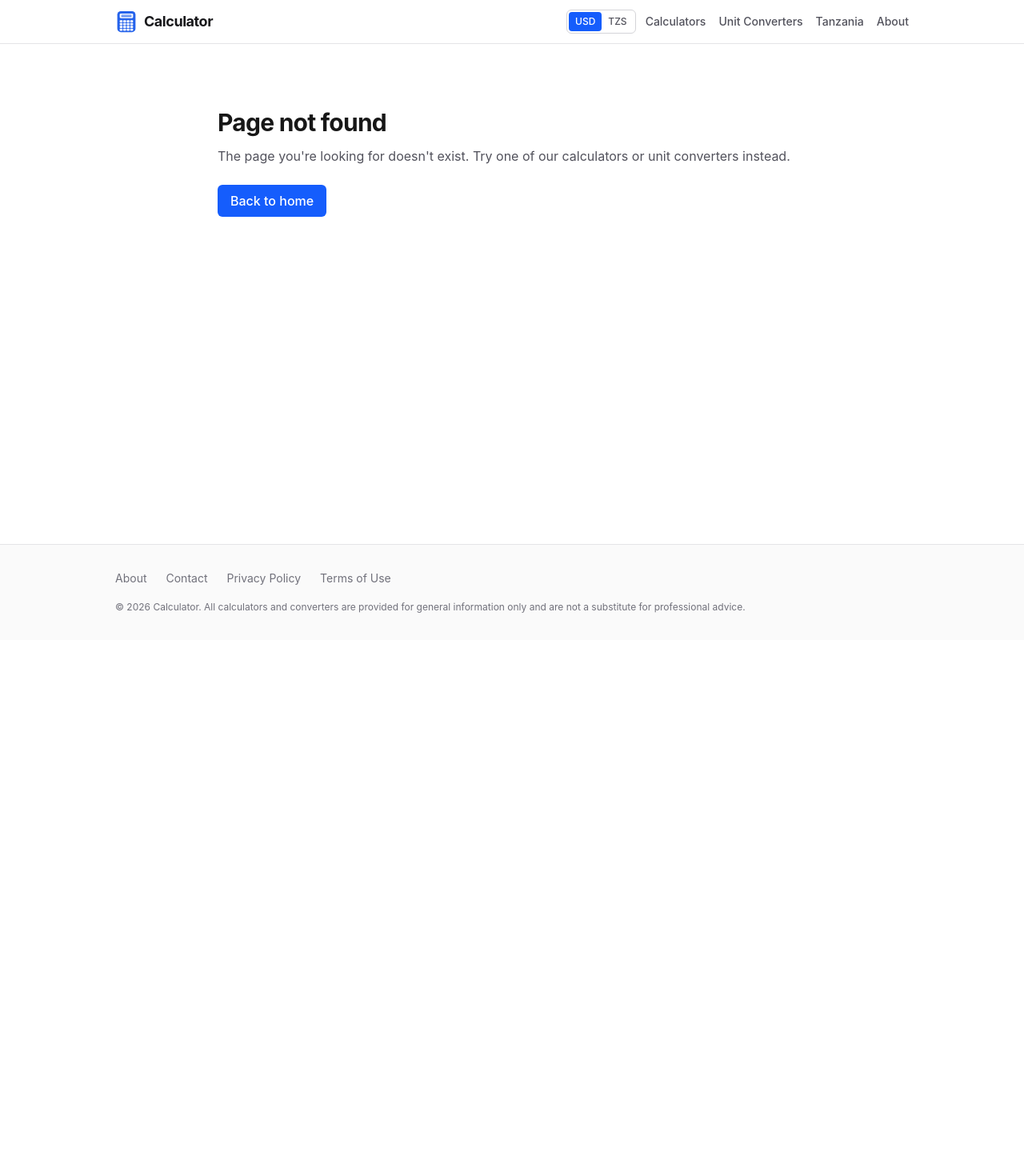
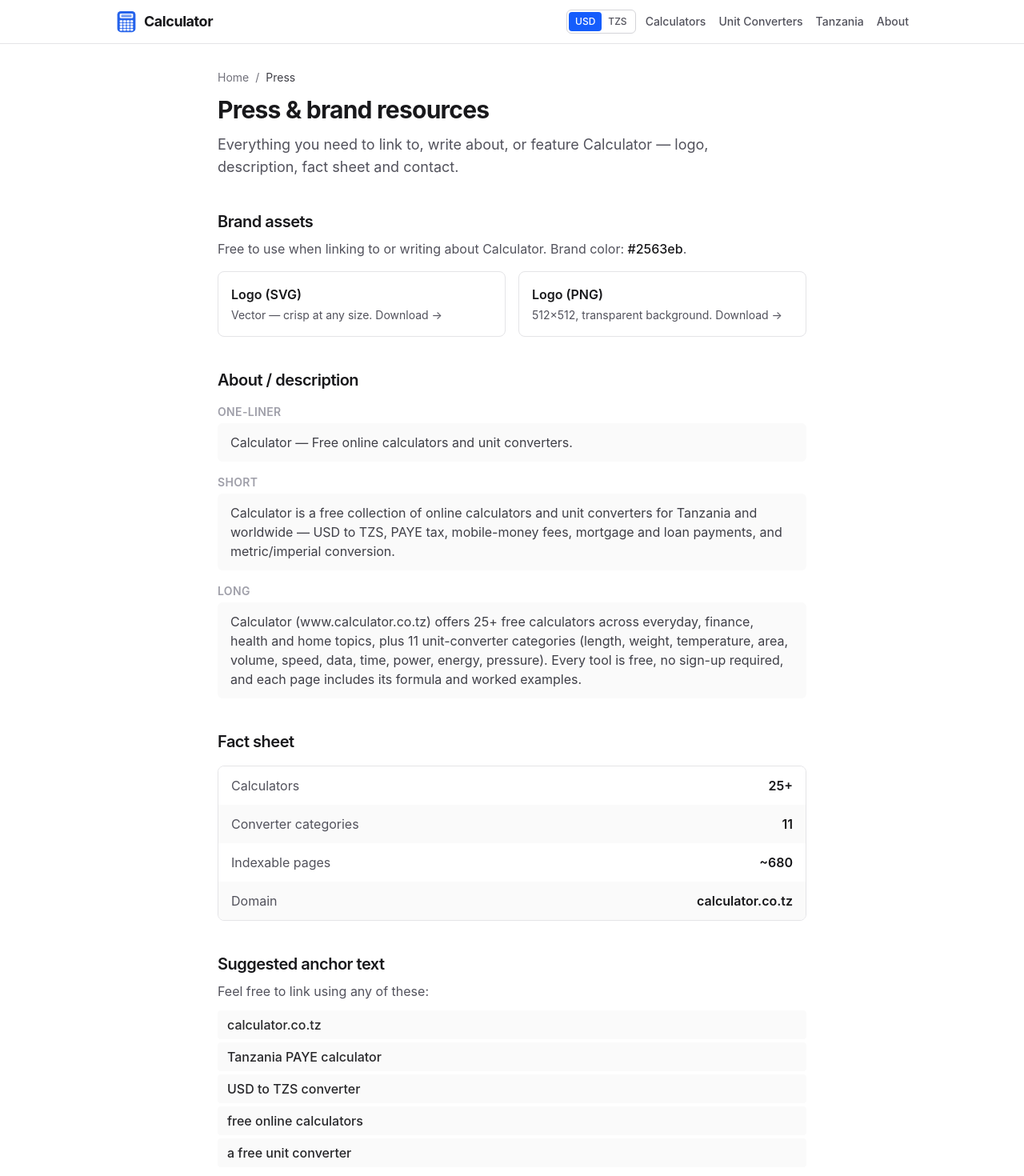
Before and after one commit to deltacotz/quickcalc, a Next.js app: page /press in a window 1280 px wide. Before the commit this address had no page. Shown: the top 1470 px of the page at 80% size. Before the commit the page ends 800 px from the top, so only its background shows below. Built offline with nearby package versions, Linux system fonts and the light colour scheme.

Commit message:
Add /press brand resources page + press logo

```diff
--- /dev/null
+++ b/app/press/page.tsx
@@ -0,0 +1,164 @@
+import type { Metadata } from "next";
+import Link from "next/link";
+import { SITE_NAME, SITE_TAGLINE, SITE_URL, CONTACT_EMAIL } from "@/lib/site";
+import { openGraph, breadcrumbSchema } from "@/lib/seo";
+import { JsonLd } from "@/components/JsonLd";
+
+const FACTS = [
+  { label: "Calculators", value: "25+" },
+  { label: "Converter categories", value: "11" },
+  { label: "Indexable pages", value: "~680" },
+  { label: "Domain", value: "calculator.co.tz" },
+];
+
+const DESC = {
+  oneLiner: `${SITE_NAME} — ${SITE_TAGLINE}.`,
+  short:
+    `${SITE_NAME} is a free collection of online calculators and unit converters for Tanzania and worldwide — USD to TZS, PAYE tax, mobile-money fees, mortgage and loan payments, and metric/imperial conversion.`,
+  long:
+    `${SITE_NAME} (${SITE_URL.replace(/^https?:\/\//, "")}) offers ${FACTS[0].value} free calculators across everyday, finance, health and home topics, plus ${FACTS[1].value} unit-converter categories (length, weight, temperature, area, volume, speed, data, time, power, energy, pressure). Every tool is free, no sign-up required, and each page includes its formula and worked examples.`,
+};
+
+const ANCHOR_TEXT = [
+  "calculator.co.tz",
+  "Tanzania PAYE calculator",
+  "USD to TZS converter",
+  "free online calculators",
+  "a free unit converter",
+];
+
+export const metadata: Metadata = {
+  title: "Press & Brand Resources — Calculator",
+  description:
+    "Brand assets, site description, fact sheet and contact for Calculator.co.tz — free calculators and unit converters for Tanzania.",
+  alternates: { canonical: `${SITE_URL}/press` },
+  openGraph: openGraph({
+    title: "Press & Brand Resources — Calculator",
+    description:
+      "Brand assets, site description, fact sheet and contact for Calculator.co.tz — free calculators and unit converters for Tanzania.",
+    url: `${SITE_URL}/press`,
+  }),
+};
+
+export default function PressPage() {
+  const webPageSchema = {
+    "@context": "https://schema.org",
+    "@type": "WebPage",
+    name: "Press & Brand Resources",
+    url: `${SITE_URL}/press`,
+    description: "Brand assets and fact sheet for Calculator.co.tz.",
+  };
+
+  return (
+    <>
+      <JsonLd data={webPageSchema} />
+      <JsonLd
+        data={breadcrumbSchema([
+          { name: "Home", url: SITE_URL },
+          { name: "Press", url: `${SITE_URL}/press` },
+        ])}
+      />
+      <div className="mx-auto max-w-3xl px-4 py-8">
+        <nav aria-label="Breadcrumb" className="text-sm text-zinc-500">
+          <Link href="/" className="hover:text-zinc-800">Home</Link>
+          <span className="mx-2">/</span>
+          <span className="text-zinc-700">Press</span>
+        </nav>
+
+        <h1 className="mt-3 text-3xl font-bold tracking-tight text-zinc-900">Press &amp; brand resources</h1>
+        <p className="mt-3 max-w-2xl text-lg text-zinc-600">
+          Everything you need to link to, write about, or feature {SITE_NAME} — logo, description,
+          fact sheet and contact.
+        </p>
+
+        <section className="mt-10">
+          <h2 className="text-xl font-semibold tracking-tight text-zinc-900">Brand assets</h2>
+          <p className="mt-2 text-zinc-600">
+            Free to use when linking to or writing about {SITE_NAME}. Brand color:{" "}
+            <span className="font-medium text-zinc-900">#2563eb</span>.
+          </p>
+          <div className="mt-4 grid gap-4 sm:grid-cols-2">
+            <a
+              href="/icon.svg"
+              download="calculator-logo.svg"
+              className="rounded-lg border border-zinc-200 p-4 transition-colors hover:border-blue-400 hover:bg-blue-50/40"
+            >
+              <h3 className="font-semibold text-zinc-900">Logo (SVG)</h3>
+              <p className="mt-1 text-sm text-zinc-600">Vector — crisp at any size. Download →</p>
+            </a>
+            <a
+              href="/press-logo.png"
+              download="calculator-logo.png"
+              className="rounded-lg border border-zinc-200 p-4 transition-colors hover:border-blue-400 hover:bg-blue-50/40"
+            >
+              <h3 className="font-semibold text-zinc-900">Logo (PNG)</h3>
+              <p className="mt-1 text-sm text-zinc-600">512×512, transparent background. Download →</p>
+            </a>
+          </div>
+        </section>
+
+        <section className="mt-10">
+          <h2 className="text-xl font-semibold tracking-tight text-zinc-900">About / description</h2>
+          <div className="mt-4 space-y-4">
+            {(
+              [
+                ["One-liner", DESC.oneLiner],
+                ["Short", DESC.short],
+                ["Long", DESC.long],
+              ] as [string, string][]
+            ).map(([label, text]) => (
+              <div key={label}>
+                <h3 className="text-sm font-semibold uppercase tracking-wide text-zinc-400">{label}</h3>
+                <p className="mt-1 rounded-md bg-zinc-50 px-4 py-3 text-zinc-700">{text}</p>
+              </div>
+            ))}
+          </div>
+        </section>
+
+        <section className="mt-10">
+          <h2 className="text-xl font-semibold tracking-tight text-zinc-900">Fact sheet</h2>
+          <div className="mt-4 overflow-hidden rounded-lg border border-zinc-200">
+            {FACTS.map((f, i) => (
+              <div key={f.label} className={`flex items-center justify-between px-4 py-3 ${i % 2 ? "bg-zinc-50" : "bg-white"}`}>
+                <span className="text-zinc-600">{f.label}</span>
+                <span className="font-semibold text-zinc-900">{f.value}</span>
+              </div>
+            ))}
+          </div>
+        </section>
+
+        <section className="mt-10">
+          <h2 className="text-xl font-semibold tracking-tight text-zinc-900">Suggested anchor text</h2>
+          <p className="mt-2 text-zinc-600">Feel free to link using any of these:</p>
+          <ul className="mt-3 space-y-1">
+            {ANCHOR_TEXT.map((t) => (
+              <li key={t} className="rounded bg-zinc-50 px-3 py-1.5 font-medium text-zinc-800">
+                {t}
+              </li>
+            ))}
+          </ul>
+        </section>
+
+        <section className="mt-10">
+          <h2 className="text-xl font-semibold tracking-tight text-zinc-900">Attribution snippet</h2>
+          <div className="mt-4 overflow-x-auto rounded-lg bg-zinc-100 px-4 py-3">
+            <code className="text-sm text-zinc-800">
+              Free calculators &amp; converters by {SITE_NAME} → {SITE_URL.replace(/^https?:\/\//, "")}
+            </code>
+          </div>
+        </section>
+
+        <section className="mt-10">
+          <h2 className="text-xl font-semibold tracking-tight text-zinc-900">Contact</h2>
+          <p className="mt-2 text-zinc-600">
+            For press, partnership or feature inquiries, email{" "}
+            <a href={`mailto:${CONTACT_EMAIL}`} className="text-blue-700 underline">
+              {CONTACT_EMAIL}
+            </a>
+            .
+          </p>
+        </section>
+      </div>
+    </>
+  );
+}
--- a/app/sitemap.ts
+++ b/app/sitemap.ts
@@ -77,7 +77,7 @@
     });
   }
 
-  for (const page of ["about", "contact", "privacy", "terms"]) {
+  for (const page of ["about", "contact", "privacy", "terms", "press"]) {
     entries.push({
       url: `${SITE_URL}/${page}`,
       lastModified: now,
--- a/components/Footer.tsx
+++ b/components/Footer.tsx
@@ -11,6 +11,9 @@
           </Link>
           <Link href="/contact" className="hover:text-zinc-800">
             Contact
+          </Link>
+          <Link href="/press" className="hover:text-zinc-800">
+            Press
           </Link>
           <Link href="/privacy" className="hover:text-zinc-800">
             Privacy Policy
```
Also changed, not shown: public/press-logo.png (added).
